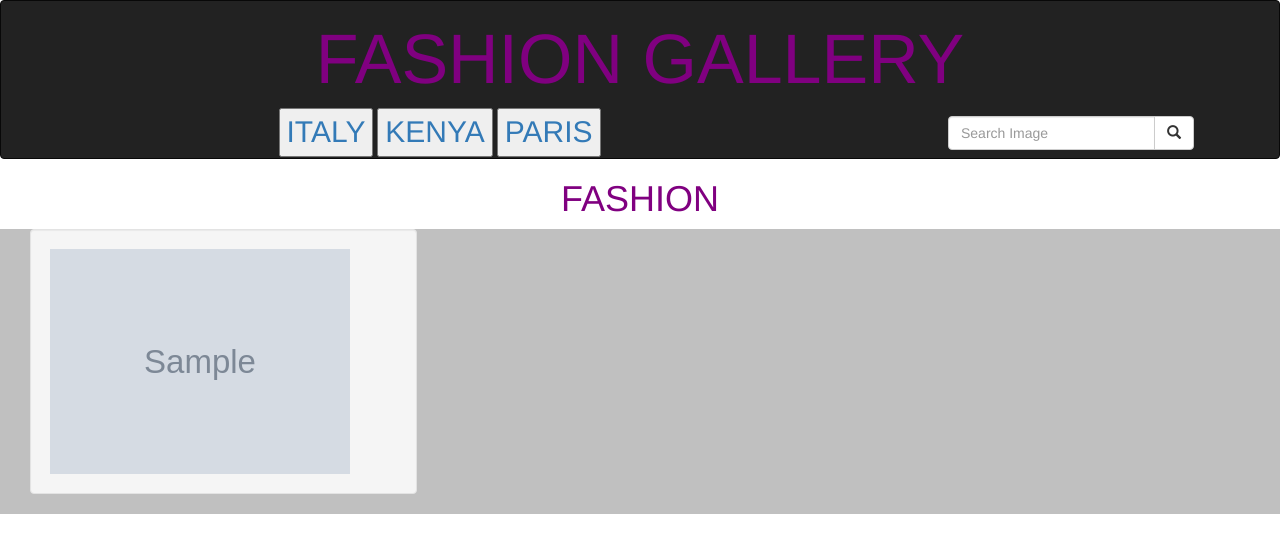
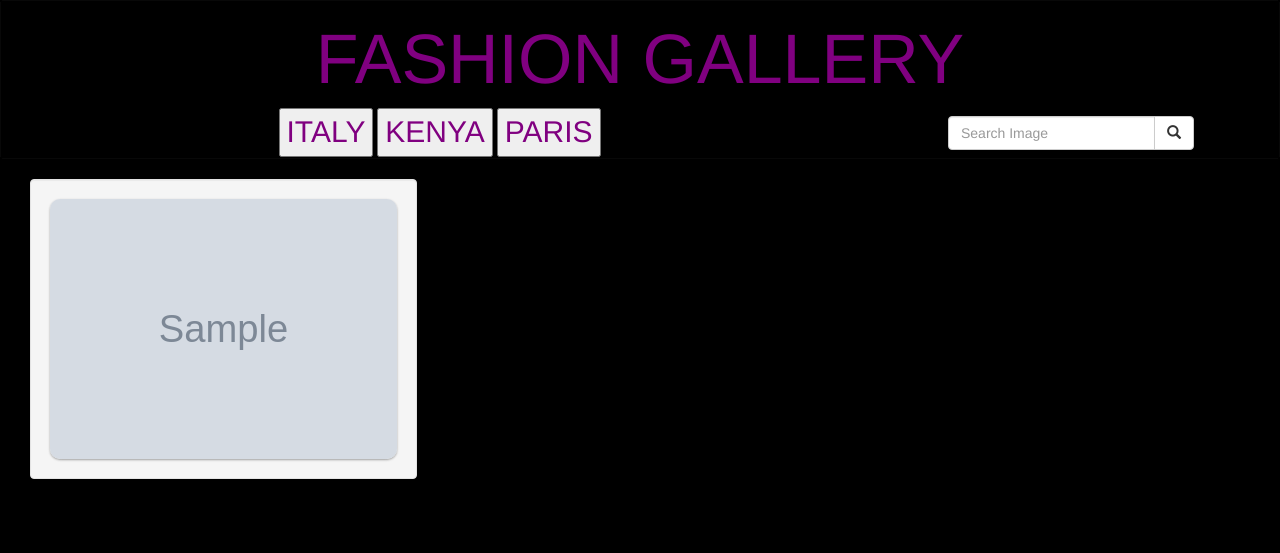
Before and after one commit to HannahChege/Photo-Gallery, a Django app: page / in a window 1280 px wide. Shown: the top 553 px of the page. Run offline with Django 3.2, Linux system fonts and the light colour scheme; data comes from the database, SQL or seed files in the repository; tables that the repository leaves empty hold one stand-in row (values such as "Sample post"); grey boxes marked "Sample" are stand-in pictures; some libraries are stand-ins or nearby versions.

Commit message:
Updated version

```diff
--- a/photo/models.py
+++ b/photo/models.py
@@ -95,6 +95,6 @@ class Image(models.Model):
         photo = cls.objects.filter(category__photo_category__icontains=search_term)
         return photo_category
     @classmethod
-    def filter_by_location(cls, filter_location):
-       photo_location = Image.objects.filter(location_id=filter_location)
-       return photo_location
+    def filter_by_location(cls, id):
+       images = Image.objects.filter(location_id=id)
+       return images
--- a/photo/static/css/basephotos.css
+++ b/photo/static/css/basephotos.css
@@ -4,6 +4,9 @@ h1{
 }
 h2{
   font-size: 70px;
+}
+body{
+  background-color: black;
 }
 
 .index {
@@ -23,12 +26,13 @@ a{
 
 }
 #container{
-background-color: silver ;
+background-color: black ;
 }
 #container1{
 position: relative;
 text-align: center;
 color: white;
+background-color: black;
 }
 .centered {
   position: absolute;
--- a/photo/templates/fashion.html
+++ b/photo/templates/fashion.html
@@ -1,6 +1,6 @@
 {% extends 'all-photo/base.html' %}
 {% block content %}
-<h1>FASHION</h1>
+<body>
 {% for photo_item in images %}
 <div class="container-fluid" id="container">
               <div id="image" class="p-1">
@@ -9,7 +9,7 @@
     <div class="col-md-4 col-md-4 col-md-4">
       <!-- <h1 class="">{{photo_item}}</h1> -->
       <div class="well">
-      <img src="{{photo_item.image.url}}" data-toggle="modal" data-target="#exampleModal{{photo_item.id}}"class="img-responsive" alt="Image" style="max-width:300px;">
+      <img src="{{photo_item.image.url}}" style="width: 100%" class="image" data-toggle="modal" data-target="#exampleModal{{photo_item.id}}"class="img-responsive" alt="Image" style="max-width:300px;">
       </div>
     </div>
                   </div>
@@ -20,7 +20,7 @@
 
 <!--  modal -->
 {% for photo_item in images %}
-<div class="modal fade" id="exampleModal{{photo_item.id}}" tabindex="-1" role="dialog" aria-labelledby="exampleModalCenterTitle"
+<div class="modal fade"  id="exampleModal{{photo_item.id}}" tabindex="-1" role="dialog" aria-labelledby="exampleModalCenterTitle"
 aria-hidden="true">
 <div class="modal-dialog modal-dialog-centered" role="document">
   <div class="modal-content">
@@ -30,7 +30,7 @@ aria-hidden="true">
         <span aria-hidden="true">&times;</span>
      </div>
     <div class="modal-body">
-      <img src="{{photo_item.image.url}}" class="img-fluid" data-toggle="modal" data-target="#exampleModal{{image.id}}" style="max-width: 250px;">
+      <img src="{{photo_item.image.url}}" class="img-fluid" data-toggle="modal" data-target="#exampleModal{{image.id}}" style="width: 100%;">
       <p> {{photo_item.description }}</p><label for="location"> Image location :{{photo_item.location }}</label>
 
 
@@ -47,6 +47,24 @@ aria-hidden="true">
 </div>
 </div>
 </div>
+</body>
+<style>
+  .image{
+    box-shadow: 0 1px 3px rgba(0, 0, 0, 0.12), 0 1px 2px rgba(0, 0, 0, 0.24);
+    transition: all 0.3s ease 0s;
+    cursor: pointer;
+    border-radius: 10px;
+    width: 100% !important;
+  }
+  .image:hover{
+    box-shadow: 0 14px 28px rgba(0, 0, 0, 0.25), 0 10px 10px rgba(0, 0, 0, 0.22);
+    opacity: 0.7;
+    overflow: hidden;
+    transition: .5s ease;
+    transform: translateY(-7px);
+  }
+
+</style>
 
 {% endfor %}
   {% endblock %}
--- a/photo/templates/navbar.html
+++ b/photo/templates/navbar.html
@@ -1,9 +1,9 @@
 <nav class="navbar navbar-inverse">
     <div class="container-fluid" id="container1">
         <h2 class="animated zoomIn" style="color:purple;" style="font-size: 200px;">FASHION GALLERY</h2>
-        <button><a href="location/1">ITALY</a></button>
-        <button><a href="location/2">KENYA</a></button>
-        <button><a href="location/3">PARIS</a></button>
+        <a href="/location/1" style="color:purple;"><button>ITALY</button></a>
+        <a href="/location/2" style="color:purple;"><button>KENYA</button></a>
+        <a href="/location/5" style="color:purple;"><button>PARIS</button></a>
 
       <!-- Adding a search form  -->
       <div class="col-sm-4 col-md-4 navbar-right">
--- a/photo/urls.py
+++ b/photo/urls.py
@@ -7,7 +7,7 @@ urlpatterns=[
     url(r'^$',views.fashion,name = 'fashion'),
     url(r'^search/', views.search_results, name='search_results'),
     url(r'^image/(\d+)',views.image,name ='image'),
-    url(r'location/(\d+)',views.location,name='location')
+    url(r'location/(\d+)',views.filter_by_location,name='location')
 ]
 if settings.DEBUG:
     urlpatterns+= static(settings.MEDIA_URL, document_root = settings.MEDIA_ROOT)
--- a/photo/views.py
+++ b/photo/views.py
@@ -32,9 +32,5 @@ def filter_by_location(request,location_id):
    """
    Function that filters images by location
    """
-   images = Image.filter_by_location(location_id=location_id )
+   images = Image.filter_by_location(id=location_id )
    return render (request, 'location.html', {"images":images})
-
-def location(request,location_id):
-    location = Image.objects.filter(location_id=location_id)
-    return render(request,'location.html',{"location":location})
```
